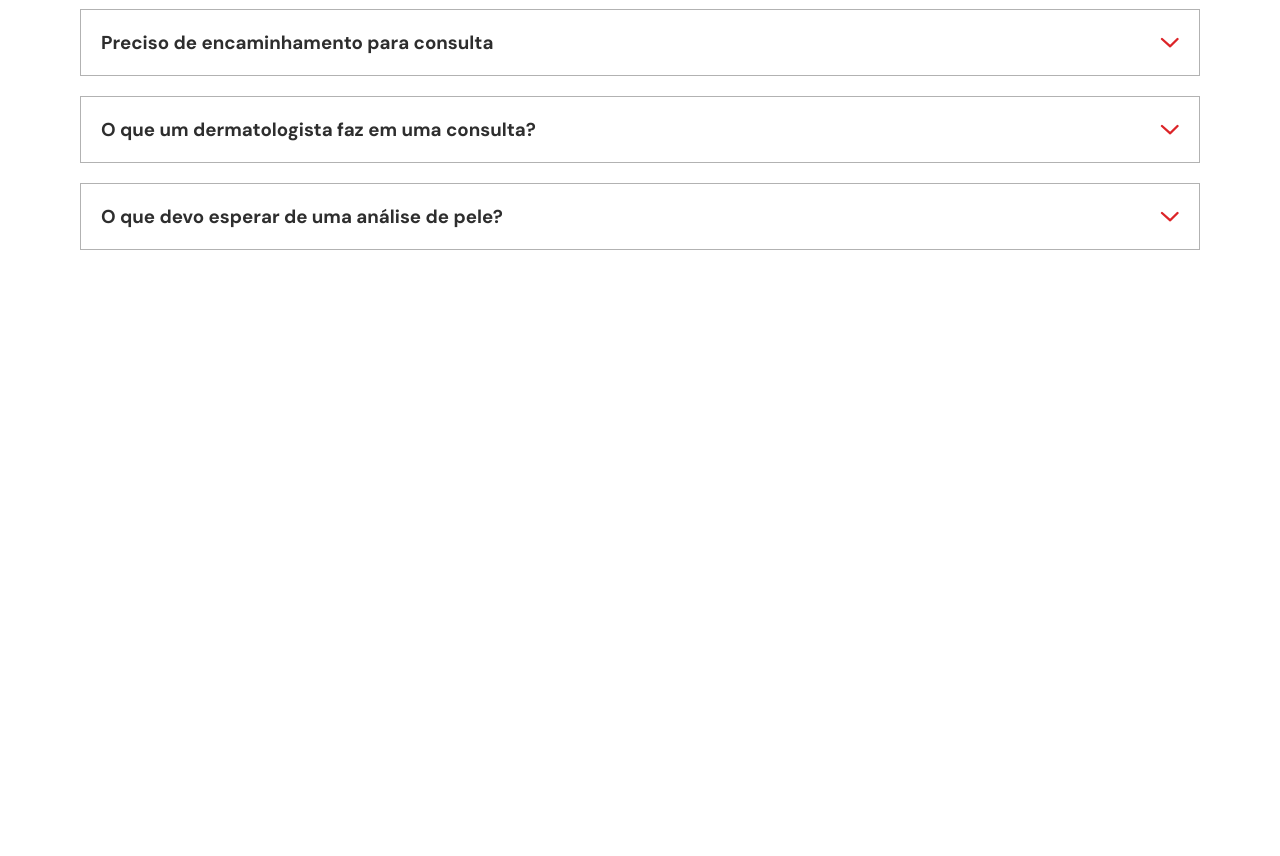
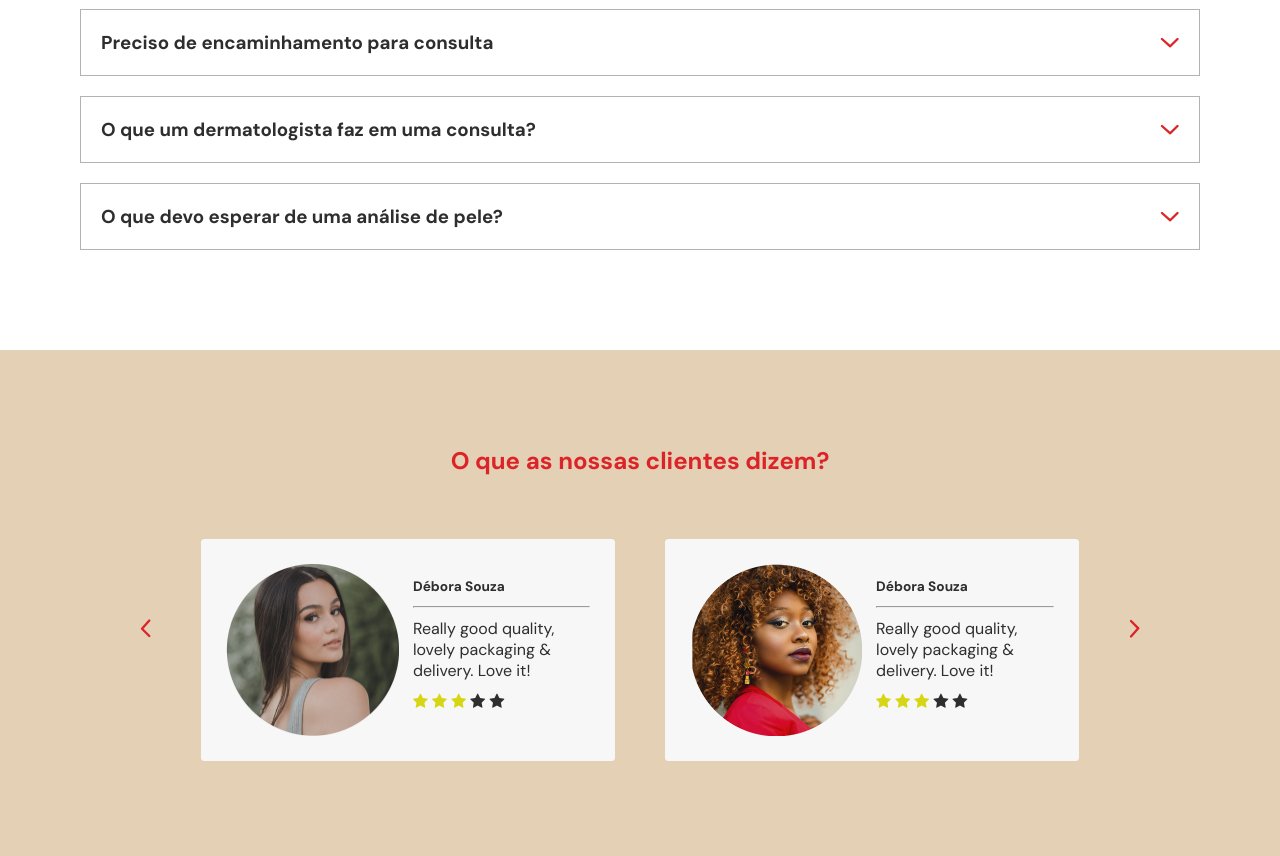
Before and after one commit to oliveirabrunati/clinica-dermato, a plain HTML site: page index.html in a window 1280 px wide. Shown: the part 2781-3637 px from the top of the page. Before the commit the page ends 3131 px from the top, so only its background shows below. Drawn offline with Linux system fonts and the light colour scheme.

Commit message:
feat: Estilização da Testimonial-section

```diff
--- a/assets/css/style.css
+++ b/assets/css/style.css
@@ -220,6 +220,47 @@ h2 {
   gap: 10px;
 }
 
+/* Testimonials Section */
+.testimonials-section{
+  background: #E4D0B4;
+}
+
+.testimonials-card{
+  display: flex;
+  justify-content: center;
+  align-items: center;
+  background: #F7F7F7;
+  border-radius: 3.50639px;
+  gap: 14px;
+  margin-top: 43px;
+  width: 311px;
+}
+
+.testimonials-card h3{
+  font-weight: 700;
+font-size: 13.6835px;
+line-height: 130%;
+}
+
+.testimonials-card hr{
+  height: 1.4px;
+  background: #2E2E2E;
+  margin: 10px 0;
+}
+
+.testimonials-card img{
+margin: 25px;
+}
+
+.testimonials-text{
+  padding: 25px;
+  gap: 14px;
+}
+
+.checked{
+  color: #d6d615;
+}
+
 @media screen and (min-width: 992px) {
   .initial-section {
     padding: 0 80px;
@@ -366,4 +407,22 @@ h2 {
   .faq-section p{
     padding-right: 40px;
   }
+  /* Testimonial Section */
+  .testimonials-section{
+    padding: 95px 140px;
+  }
+  .testimonials-section h2{
+    text-align: center;
+    padding-bottom: 20px;
+  }
+  .testimonials-card{
+    width: 50%;
+  }
+  .testimonials{
+    display: flex;
+    gap: 50px;
+  }
+  .star-ratting{
+    padding: 10px 0;
+  }
 }
--- a/index.html
+++ b/index.html
@@ -7,6 +7,7 @@
   <link rel="preconnect" href="https://fonts.googleapis.com">
   <link rel="preconnect" href="https://fonts.gstatic.com" crossorigin>
   <link href="https://fonts.googleapis.com/css2?family=DM+Sans:wght@400;500;700&display=swap" rel="stylesheet">
+  <link rel="stylesheet" href="https://cdnjs.cloudflare.com/ajax/libs/font-awesome/4.7.0/css/font-awesome.min.css">
   <link rel="stylesheet" href="./assets/css/style.css">
   <script src="./assets/js/script.js" defer></script>
   <title>Dermato</title>
@@ -140,5 +141,46 @@
       <img src="./assets/image/faq-picture.png" alt="">
     </div>
   </section>
+  <section class="testimonials-section">
+    <h2>O que as nossas clientes dizem?</h2>
+    <div class="testimonials">
+      <img src="./assets/image/arrow-left.svg" alt="">
+      <div class="testimonials-card">
+        <div>
+          <img src="./assets/image/testimonial-1.png" alt="">
+        </div>
+        <div class="testimonials-text">
+          <h3>Débora Souza</h3>
+          <hr>
+          <p>Really good quality, lovely packaging & delivery. Love it!</p>
+          <div class="star-ratting">
+            <span class="fa fa-star checked"></span>
+            <span class="fa fa-star checked"></span>
+            <span class="fa fa-star checked"></span>
+            <span class="fa fa-star"></span>
+            <span class="fa fa-star"></span>
+          </div>
+        </div>
+      </div>
+      <div class="testimonials-card">
+        <div>
+          <img src="./assets/image/testimonial-2.png" alt="">
+        </div>
+        <div class="testimonials-text">
+          <h3>Débora Souza</h3>
+          <hr>
+          <p>Really good quality, lovely packaging & delivery. Love it!</p>
+          <div class="star-ratting">
+            <span class="fa fa-star checked"></span>
+            <span class="fa fa-star checked"></span>
+            <span class="fa fa-star checked"></span>
+            <span class="fa fa-star"></span>
+            <span class="fa fa-star"></span>
+          </div>
+        </div>
+      </div>
+      <img src="./assets/image/arrow-right.svg" alt="">
+    </div>
+  </section>
 </body>
 </html>
```
Also changed, not shown: assets/image/arrow-left.svg (added), assets/image/arrow-right.svg (added), assets/image/testimonial-1.png (added), assets/image/testimonial-2.png (added).
